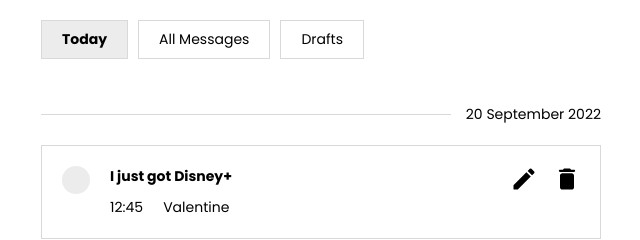
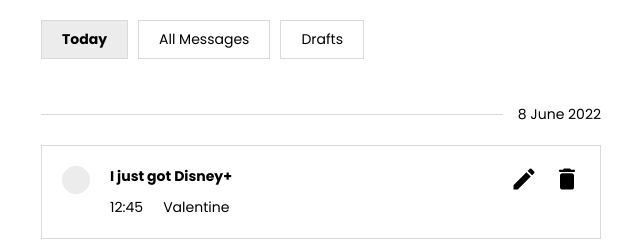
Before and after one commit to Ngoakor12/message-later, a React (Vite) app in the folder frontend/: page /today in a window 1280 px wide. Shown: the top 240 px of the page, without its empty margins (319-959 px from the left). Built offline with nearby package versions, Linux system fonts and the light colour scheme.

Commit message:
chore: make today page date dynamic

```diff
--- a/frontend/src/features/messages/Today.jsx
+++ b/frontend/src/features/messages/Today.jsx
@@ -1,12 +1,39 @@
 import messages from "../../mock-messages";
 import MessageList from "./MessageList";
 
+function todayLocaleDateString() {
+  const d = new Date();
+  return d.toLocaleDateString();
+}
+
+function cleanDate(date) {
+  const months = [
+    "January",
+    "February",
+    "March",
+    "April",
+    "May",
+    "June",
+    "July",
+    "August",
+    "September",
+    "October",
+    "November",
+    "December",
+  ];
+  const cleanedDateArray = date.substr(0, 10).split("/");
+  const [day, month, year] = cleanedDateArray;
+  return `${day} ${months[Number(month) - 1]} ${year}`;
+}
+
 function Today() {
+  const date = todayLocaleDateString();
+
   return (
     <main className="today-main">
       <div className="today-date-container">
         <div className="horizontal-line"></div>
-        <div className="today-date">20 September 2022</div>
+        <div className="today-date">{cleanDate(date)}</div>
       </div>
       <MessageList messages={messages} />
     </main>
```
